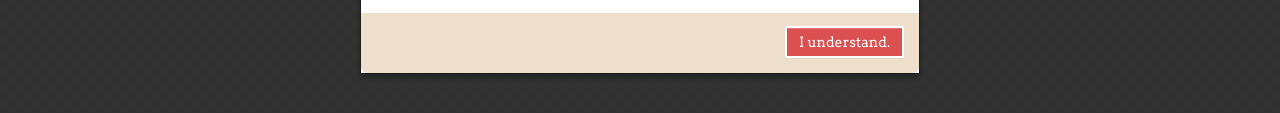
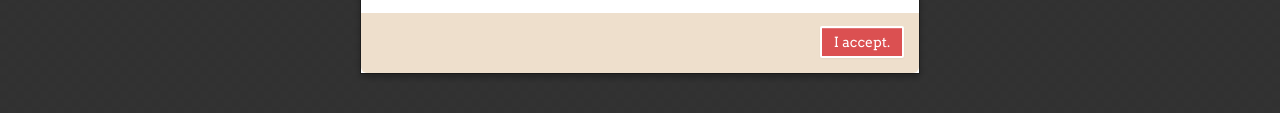
Before and after one commit to Code4HR/hrt-bus-finder, a plain HTML site: page index.html in a window 1280 px wide. Shown: the part 317-430 px from the top of the page. Drawn offline with Linux system fonts and the light colour scheme; some packages are replaced by stand-ins of ours.

Commit message:
"I understand" --> "I accept"

```diff
--- a/index.html
+++ b/index.html
@@ -40,7 +40,7 @@
 			HRT shall not be held responsible for the content of third party websites or any issue arising from the use of third party applications. HRT neither endorses any third party products that use this data nor makes any guarantees or representations as to accuracy or reliability. Proceed with care and understand any usage charges that may apply to you. HRT reserves the right to remove/modify this real time data listing without notice. </p>
 		</div>
 		<div class="modal-footer">
-			<a href="#" class="btn" data-dismiss="modal">I understand.</a>
+			<a href="#" class="btn" data-dismiss="modal">I accept.</a>
 		</div>
 	</div>
 
```
